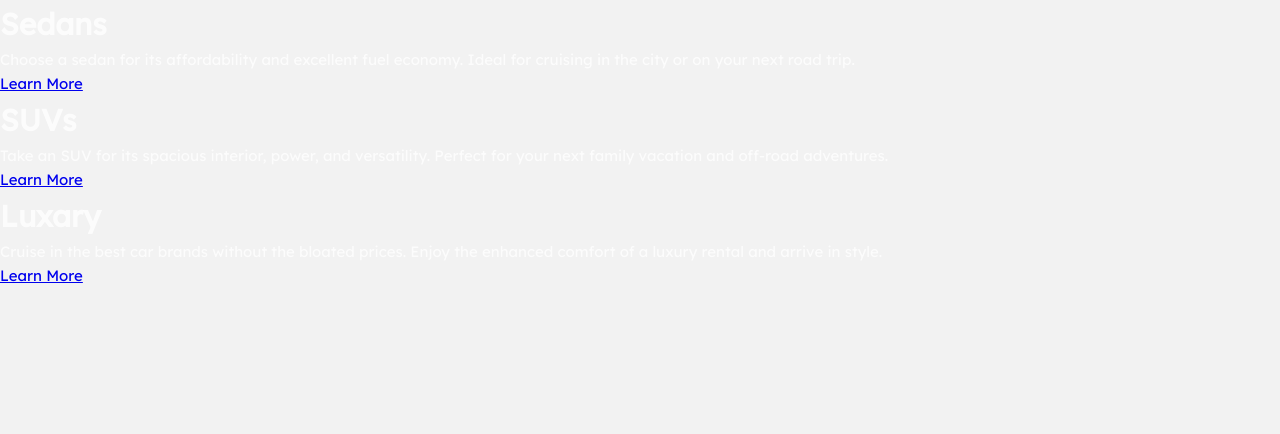
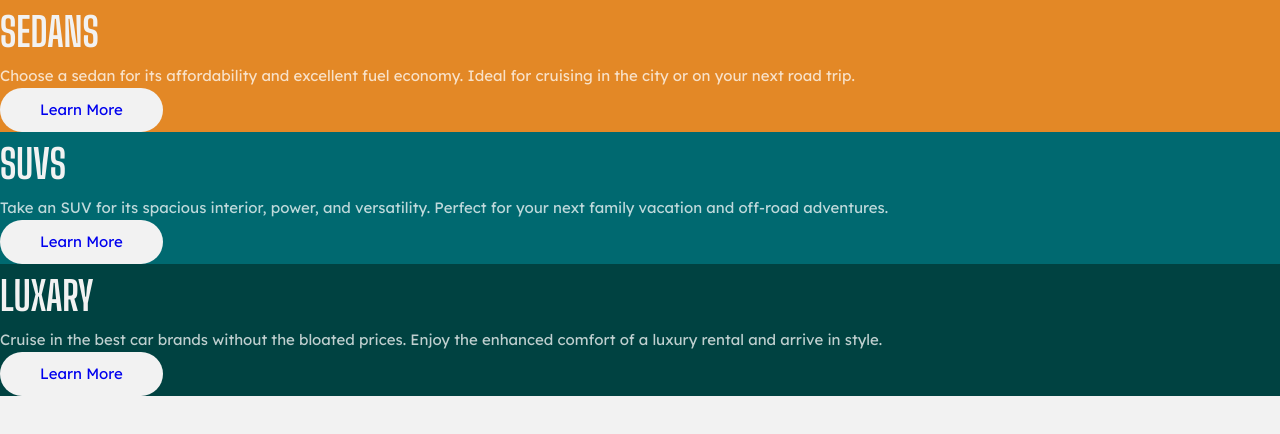
Before and after one commit to sayednaser/3-column-preview-card-component-frontendmentor, a plain HTML site: page index.html in a window 1280 px wide. Drawn offline with Linux system fonts and the light colour scheme.

Commit message:
Implement basic typography and coloring

```diff
--- a/style.css
+++ b/style.css
@@ -31,3 +31,33 @@ body {
 }
 .u-margin-small {
 }
+
+.col-1 {
+  background-color: hsl(31, 77%, 52%);
+}
+
+.col-2 {
+  background-color: hsl(184, 100%, 22%);
+}
+
+.col-3 {
+  background-color: hsl(179, 100%, 13%);
+}
+
+.card-col-heading {
+  font-family: "Big Shoulders Display", cursive;
+  font-size: 4rem;
+  font-weight: 700;
+  text-transform: uppercase;
+  color: hsl(0, 0%, 95%);
+}
+
+.btn {
+  text-decoration: none;
+  display: block;
+
+  background-color: hsl(0, 0%, 95%);
+  width: fit-content;
+  padding: 1rem 4rem;
+  border-radius: 100px;
+}
```
